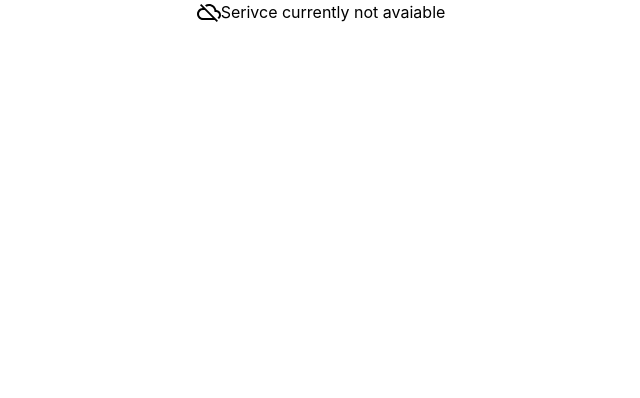
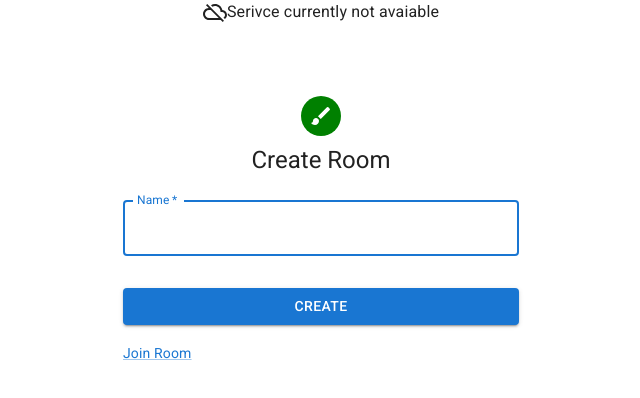
Before and after one commit to tonyQihuanYang/React-Draw-Board, a React (Create React App) app: page / in a window 1280 px wide. Shown: the top 398 px of the page, without its empty margins (319-959 px from the left). Built offline with nearby package versions, Linux system fonts and the light colour scheme; no server answers.

Commit message:
Feat: Create and Join Room

```diff
--- a/src/libs/hall/features/hall-page.component.tsx
+++ b/src/libs/hall/features/hall-page.component.tsx
@@ -2,10 +2,12 @@ import React from 'react';
 import Container from '@mui/material/Container';
 import { useState, useEffect } from 'react';
 import HealthCheckStatusComponent from '../../shared/health-check/features/health-check-status.component';
+import RoomControlComponent from './room-control/room-control.component';
 const HallPageComponent = () => {
   return (
     <Container>
       <HealthCheckStatusComponent />
+      <RoomControlComponent />
     </Container>
   );
 };
--- /dev/null
+++ b/src/libs/hall/features/room-control/create-room/create-room.component.tsx
@@ -0,0 +1,54 @@
+import * as React from 'react';
+import Box from '@mui/material/Box';
+import Button from '@mui/material/Button';
+import TextField from '@mui/material/TextField';
+import Typography from '@mui/material/Typography';
+import { createRoom } from '../../../services/room.service';
+import { CreateRoomPayload } from '../../../services/room.model';
+import { WidthFull } from '@mui/icons-material';
+
+export default function CreateRoomComponent() {
+  const handleSubmit = (event: React.FormEvent<HTMLFormElement>) => {
+    event.preventDefault();
+    const data = new FormData(event.currentTarget);
+    const payload = {
+      name: data.get('name'),
+    };
+    if (!payload.name) {
+      return;
+    }
+    createRoom(payload.name as unknown as CreateRoomPayload);
+  };
+
+  return (
+    <>
+      <Typography component="h1" variant="h5">
+        Create Room
+      </Typography>
+      <Box
+        component="form"
+        noValidate
+        sx={{ mt: 1, width: '100%' }}
+        onSubmit={handleSubmit}
+      >
+        <TextField
+          autoFocus
+          fullWidth
+          required
+          margin="normal"
+          id="name"
+          label="Name"
+          name="name"
+        />
+        <Button
+          fullWidth
+          type="submit"
+          variant="contained"
+          sx={{ mt: 3, mb: 2 }}
+        >
+          Create
+        </Button>
+      </Box>
+    </>
+  );
+}
--- /dev/null
+++ b/src/libs/hall/features/room-control/join-room/join-room.component.tsx
@@ -0,0 +1,58 @@
+import * as React from 'react';
+import Box from '@mui/material/Box';
+import Button from '@mui/material/Button';
+import TextField from '@mui/material/TextField';
+import Typography from '@mui/material/Typography';
+import { joinRoom } from '../../../services/room.service';
+import { JoinRoomPayload } from '../../../services/room.model';
+
+export default function JoinRoomComponent() {
+  const handleSubmit = (event: React.FormEvent<HTMLFormElement>) => {
+    event.preventDefault();
+    const data = new FormData(event.currentTarget);
+    const payload = {
+      roomId: data.get('roomId'),
+      name: data.get('name'),
+    };
+    if (!payload.roomId || !payload.name) {
+      return;
+    }
+    joinRoom(payload as unknown as JoinRoomPayload);
+  };
+
+  return (
+    <>
+      <Typography component="h1" variant="h5">
+        Join Room
+      </Typography>
+      <Box component="form" noValidate sx={{ mt: 1 }} onSubmit={handleSubmit}>
+        <TextField
+          margin="normal"
+          required
+          fullWidth
+          name="roomId"
+          label="Room Id"
+          id="roomId"
+          autoComplete="current-password"
+          autoFocus
+        />
+        <TextField
+          margin="normal"
+          required
+          fullWidth
+          id="name"
+          label="Name"
+          name="name"
+        />
+        <Button
+          type="submit"
+          fullWidth
+          variant="contained"
+          sx={{ mt: 3, mb: 2 }}
+        >
+          Join
+        </Button>
+      </Box>
+    </>
+  );
+}
--- /dev/null
+++ b/src/libs/hall/features/room-control/room-control.component.tsx
@@ -0,0 +1,71 @@
+import * as React from 'react';
+import Box from '@mui/material/Box';
+
+import Avatar from '@mui/material/Avatar';
+import CssBaseline from '@mui/material/CssBaseline';
+import Link from '@mui/material/Link';
+import Grid from '@mui/material/Grid';
+import BrushIcon from '@mui/icons-material/Brush';
+import Container from '@mui/material/Container';
+import JoinRoomComponent from './join-room/join-room.component';
+import CreateRoomComponent from './create-room/create-room.component';
+
+enum RoomControlModes {
+  Create,
+  Join,
+}
+
+function RoomModeSwitchComponent(props: {
+  onSwitch: () => void;
+  placeHolder: string;
+}) {
+  return (
+    <Grid container>
+      <Grid item>
+        <Link variant="body2" onClick={() => props.onSwitch()}>
+          {props.placeHolder}
+        </Link>
+      </Grid>
+    </Grid>
+  );
+}
+
+export default function RoomControlComponent() {
+  const [mode, setMode] = React.useState<RoomControlModes>(
+    RoomControlModes.Create
+  );
+  return (
+    <Container component="main" maxWidth="xs">
+      <CssBaseline />
+      <Box
+        sx={{
+          marginTop: 8,
+          display: 'flex',
+          flexDirection: 'column',
+          alignItems: 'center',
+        }}
+      >
+        <Avatar sx={{ m: 1, bgcolor: 'green' }}>
+          <BrushIcon />
+        </Avatar>
+        {mode === RoomControlModes.Join ? (
+          <>
+            <JoinRoomComponent />
+            <RoomModeSwitchComponent
+              placeHolder="Create Room"
+              onSwitch={() => setMode(RoomControlModes.Create)}
+            ></RoomModeSwitchComponent>
+          </>
+        ) : (
+          <>
+            <CreateRoomComponent />
+            <RoomModeSwitchComponent
+              placeHolder="Join Room"
+              onSwitch={() => setMode(RoomControlModes.Join)}
+            ></RoomModeSwitchComponent>
+          </>
+        )}
+      </Box>
+    </Container>
+  );
+}
--- /dev/null
+++ b/src/libs/hall/services/room.model.ts
@@ -0,0 +1,6 @@
+export type CreateRoomPayload = string;
+
+export interface JoinRoomPayload {
+  roomId: number;
+  name: string;
+}
--- /dev/null
+++ b/src/libs/hall/services/room.service.ts
@@ -0,0 +1,16 @@
+import axios, { AxiosResponse } from 'axios';
+import { CreateRoomPayload, JoinRoomPayload } from './room.model';
+const URL = process.env.REACT_APP_API_URL;
+
+export function createRoom(
+  username: CreateRoomPayload
+): Promise<AxiosResponse<any, any>> {
+  return axios.post(`${URL}/room/create/${username}`);
+}
+
+export function joinRoom({
+  roomId,
+  name,
+}: JoinRoomPayload): Promise<AxiosResponse<any, any>> {
+  return axios.post(`${URL}/room/join/${roomId}/${name}`);
+}
```
